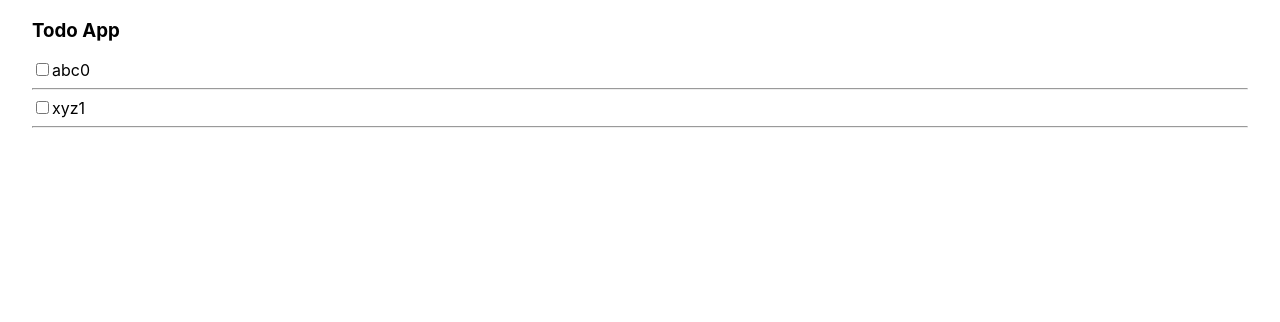
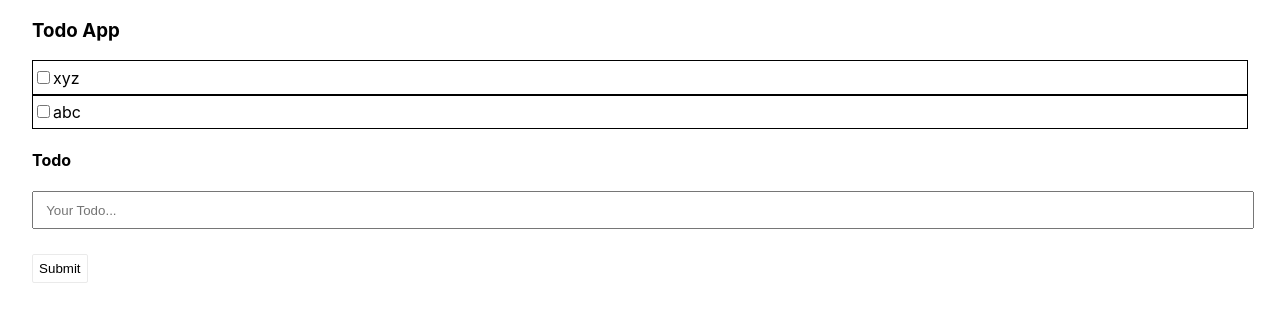
Before and after one commit to PuniaMohit/create-react-app, a React (Create React App) app: page / in a window 1280 px wide. Shown: the top 322 px of the page. Built offline with nearby package versions, Linux system fonts and the light colour scheme.

Commit message:
addition of task

```diff
--- a/src/App.css
+++ b/src/App.css
@@ -1,12 +1,30 @@
-button{
+.clickShowButton{
   border-radius: 50px;
   background-color: grey;
   color: white;
   border: none;
   height: 4vh;
 }
-
+.list{
+  border: 1px solid black;
+padding-top: .5%;
+padding-bottom: .5%;
+}
 .container{
   width: 95%;
   margin: 0 auto;
 }
+
+.submit-input{
+  width:99%;
+  height: 4vh;
+  padding-left: 1%;
+}
+
+.submit{
+margin-top: 2%;
+padding: .5%;
+background-color: white;
+border: 1px solid #eaeaea;
+border-radius: 2px;
+}
--- a/src/App.js
+++ b/src/App.js
@@ -1,36 +1,51 @@
 import './App.css';
-import Tasks from './todo.json'
 import { useState } from "react"
 
 function App() {
 
   const [indexCheck, setIndexCheck] = useState([])
+  const [input, setInput] = useState('')
+  const [list, setList] = useState(['xyz', 'abc'])
+
 
   function change(event, index) {
     const { checked } = event.target
-  if(checked===true){
+    if (checked === true) {
       setIndexCheck(oldArray => [...oldArray, index])
     }
-  else{
+    else {
       setIndexCheck(indexCheck.filter(item => item !== index))
     }
   }
 
-  return (<div className='container'>
+  function update(event) {
+    setInput(event.target.value)
+  }
+
+  function add() {
+    let value = input
+    setInput('')
+    setList(oldArray => [...oldArray, value])
+  }
+
+  return (
+    <div className='container'>
       <h3>Todo App</h3>
-      {Tasks.map((element, index) => {
+      {list.map((element, index) => {
         return <>
-          <div style={{ display: 'flex', justifyContent: 'space-between' }} key={index}>
+          <div style={{ display: 'flex', justifyContent: 'space-between' }} key={index} className='list'>
             <div>
-              <input type="checkbox" id={index} name={index} value={element.task} onClick={(event) => { change(event, index) }} key={index}/>
-              <label for={index}>{element.task}{index}</label>
+              <input type="checkbox" id={index} name={index} value={element.task} onClick={(event) => { change(event, index) }} key={index} />
+              <label for={index}>{element}</label>
             </div>
             <div>{
-            indexCheck.includes(index) ? <button variant="outline-secondary">Complete</button> : <></>}</div>
+              indexCheck.includes(index) ? <button className='clickShowButton'  variant="outline-secondary">Complete</button> : <></>}</div>
           </div>
-          <hr />
         </>
       })}
+      <h4>Todo</h4>
+      <input className='submit-input' type="text" onChange={update} value={input} placeholder='Your Todo...'/>
+      <button className='submit' onClick={add}>Submit</button>
     </div>
   );
 }
```
Lines whose indentation alone changed are shown as unchanged.
